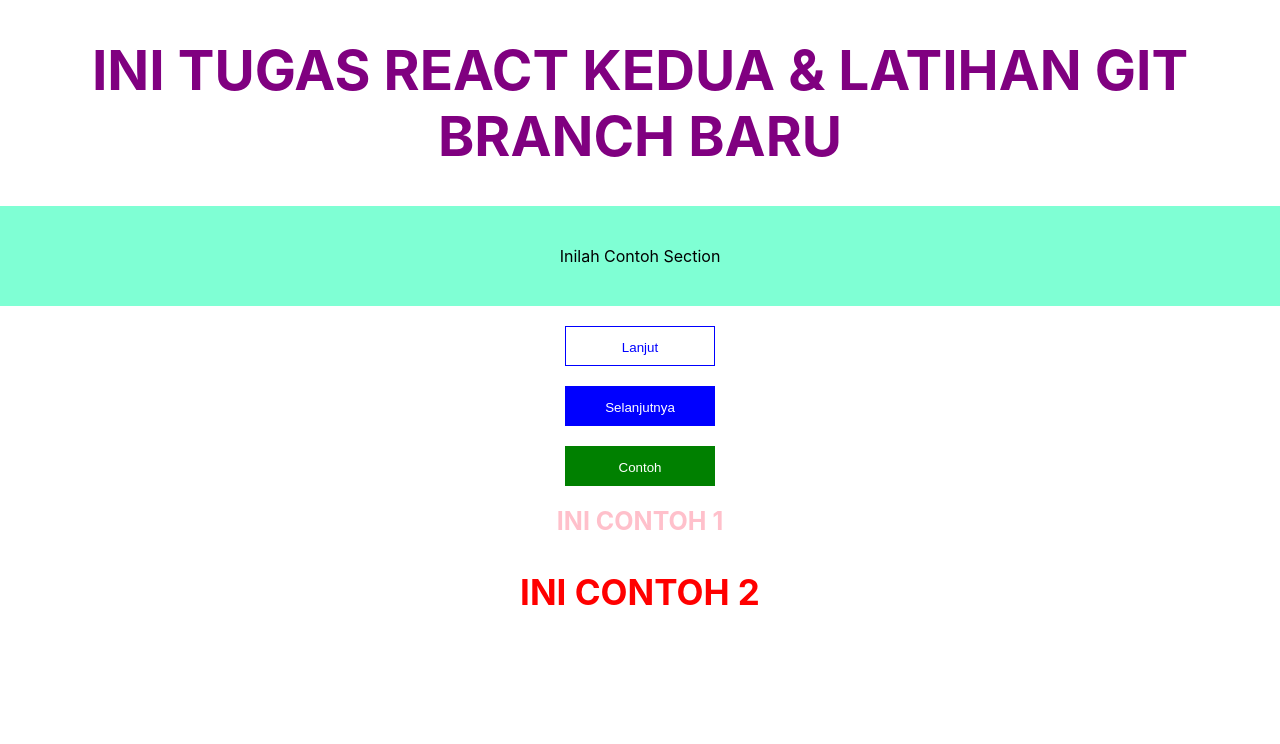
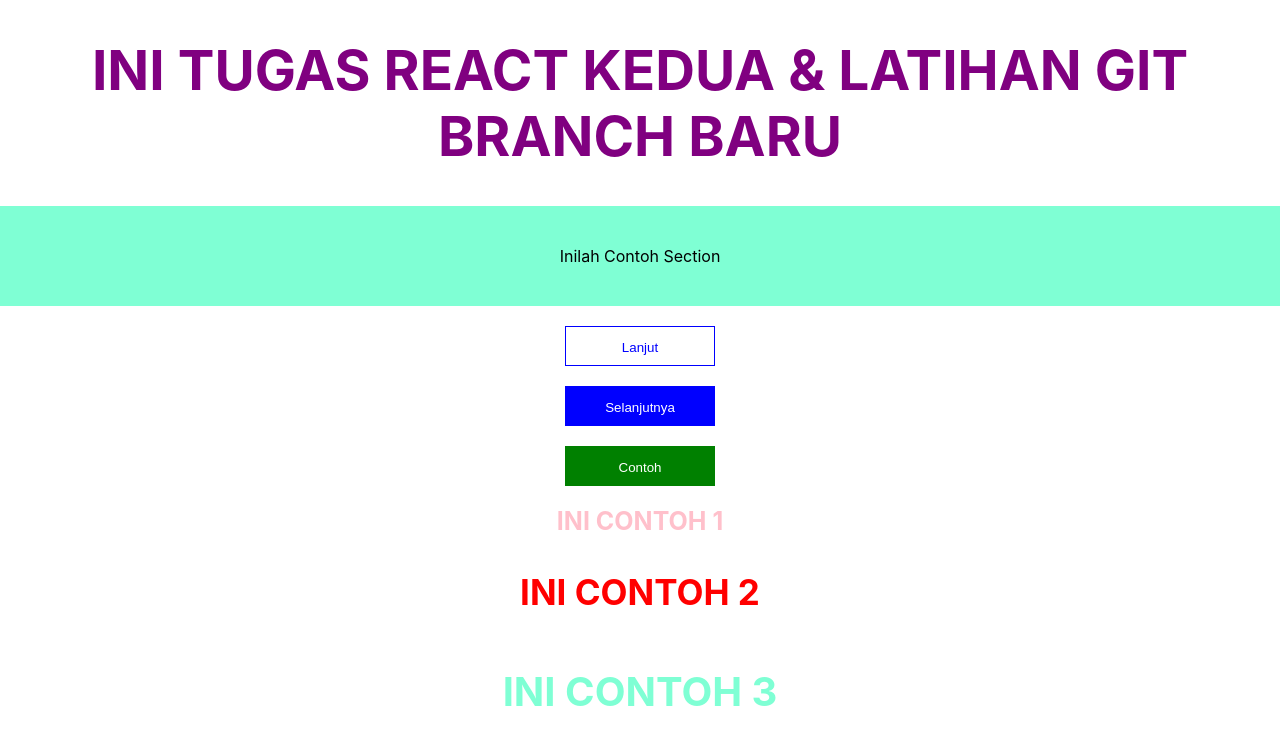
Before and after one commit to rafivino/Tugas_pertama_react-styled-components, a React (Create React App) app: page / in a window 1280 px wide. Shown: the top 744 px of the page. Built offline with nearby package versions, Linux system fonts and the light colour scheme.

Commit message:
Menambahkan elemen
penambahan elemen "ContohTiga"

```diff
--- a/src/App.js
+++ b/src/App.js
@@ -61,6 +61,19 @@ import styled, { css } from 'styled-components';
     }
   `;
 
+  const ContohTigaH = styled.h4`
+    ${KataRataTengah}
+    color: aquamarine;
+    font-size: 40px;
+    cursor: pointer;
+
+    $:hover{
+      text-decoration: underline;
+      color: blue;
+      font-size: 70px;
+    }
+  `
+
 function App() {
   return (
   <>
@@ -71,6 +84,7 @@ function App() {
   <TombolExtending kedua>Contoh</TombolExtending>
   <ContohSatuH>INI CONTOH 1</ContohSatuH>
   <ContohDuaH>INI CONTOH 2</ContohDuaH>
+  <ContohTigaH>INI CONTOH 3</ContohTigaH>
 
   </>
   );
```
